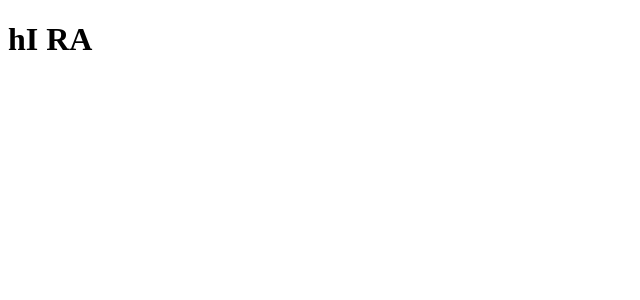
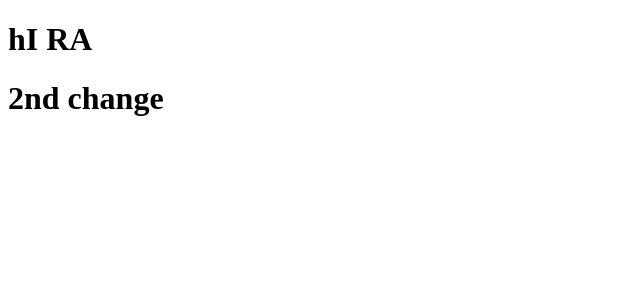
Before and after one commit to abhiabhi17/gitangulartesting, an Angular app: page / in a window 1280 px wide. Shown: the top 300 px of the page, without its empty margins (0-640 px from the left). Built offline with nearby package versions, Linux system fonts and the light colour scheme.

Commit message:
2nd commit

```diff
--- a/src/app/app.component.html
+++ b/src/app/app.component.html
@@ -1 +1,2 @@
 <h1> hI RA</h1>
+<h1>2nd change</h1>
```
